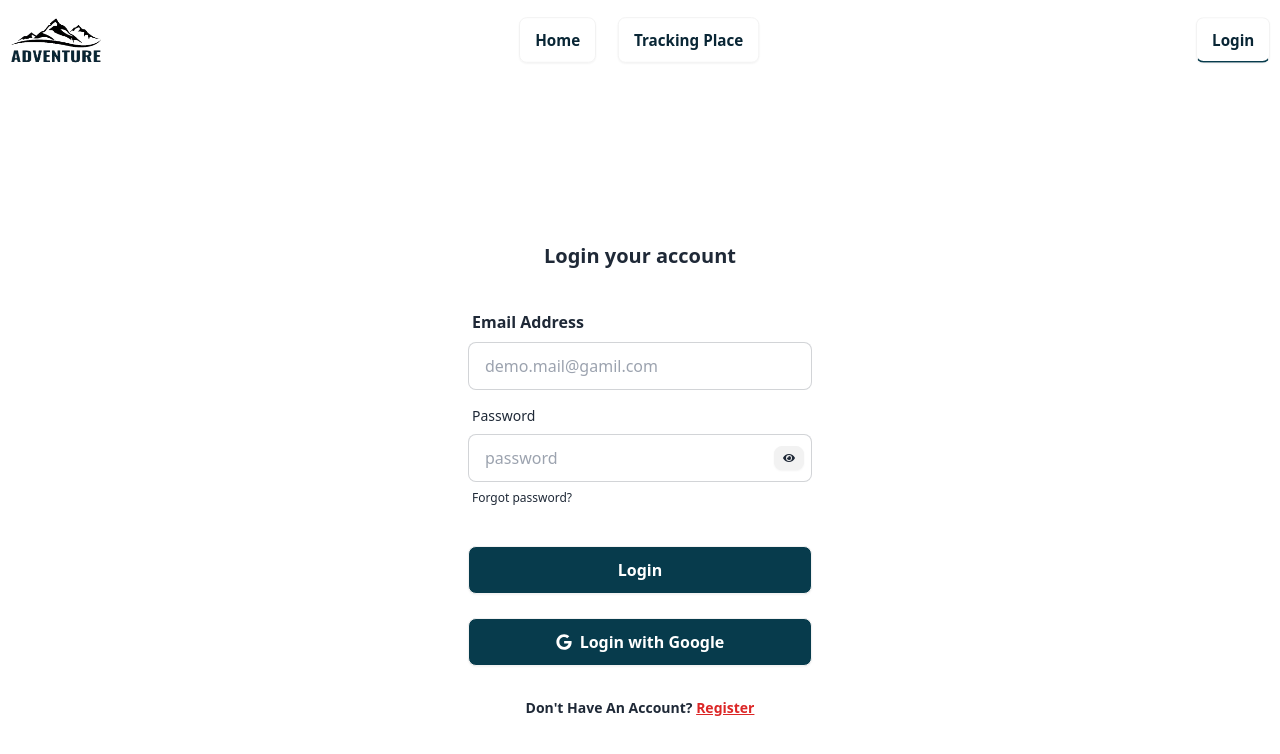
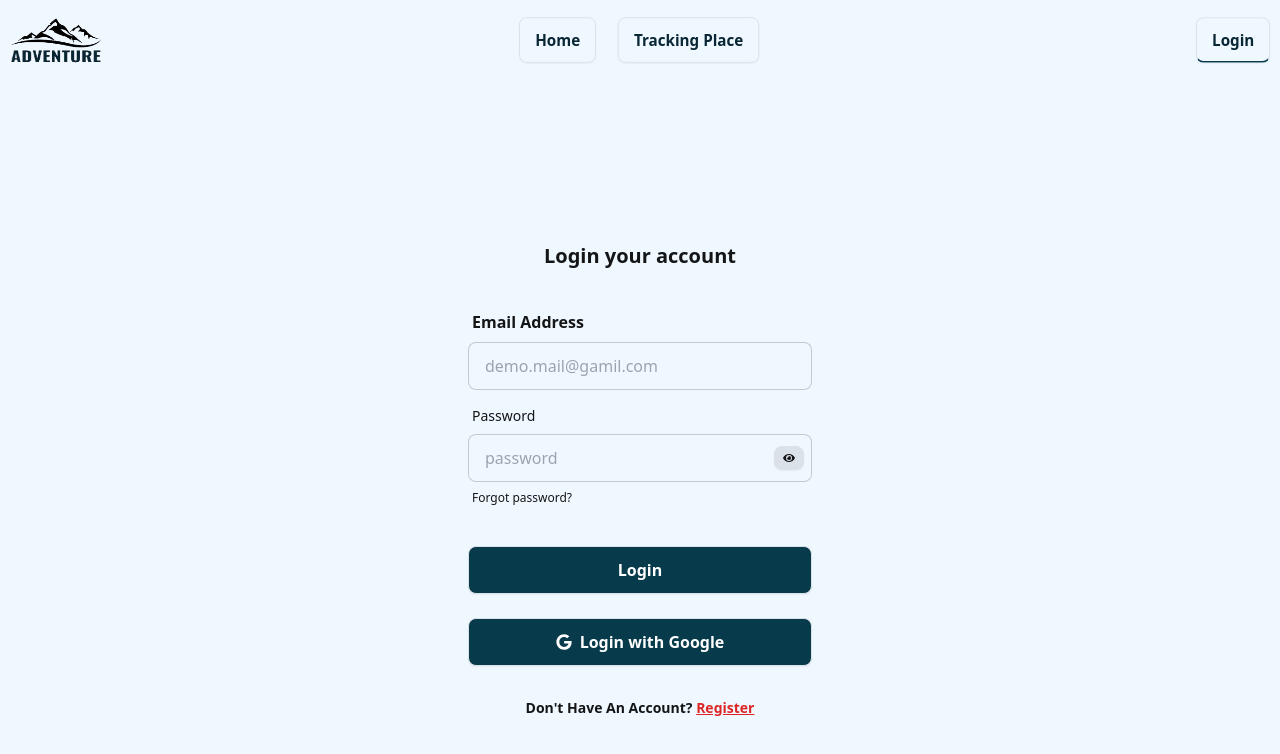
Before and after one commit to Shazzad501/adventure-web, a React (Vite) app: page /auth/login in a window 1280 px wide. Shown: the top 754 px of the page. Built offline with nearby package versions, Linux system fonts and the light colour scheme; no server answers.

Commit message:
Winter theme added

```diff
--- a/index.html
+++ b/index.html
@@ -1,5 +1,5 @@
 <!doctype html>
-<html lang="en" data-theme="light">
+<html lang="en" data-theme="winter">
   <head>
     <meta charset="UTF-8" />
     <link rel="shortcut icon" href="./src/assets/logo.png" type="image/x-icon">
--- a/src/pages/UpdateProfile.jsx
+++ b/src/pages/UpdateProfile.jsx
@@ -38,7 +38,7 @@ const UpdateProfile = () => {
   }, [])
   return (
     <div className="flex items-center justify-center min-h-screen overflow-hidden">
-      <div data-aos="fade-left" className="card border-2 bg-base-100 w-full max-w-md py-12 px-5 shrink-0 rounded-md">
+      <div data-aos="fade-left" className="card bg-white border-2 w-full max-w-md py-12 px-5 shrink-0 rounded-md">
         <h2 className="font-bold text-xl text-center ">Update your Profile</h2>
         <form onSubmit={handleUpdateProfile} className="card-body">
           {/* Name filed */}
--- a/tailwind.config.js
+++ b/tailwind.config.js
@@ -10,4 +10,21 @@ export default {
   plugins: [
     require('daisyui'),
   ],
+  daisyui: {
+    themes: [
+      {
+        winter: {
+          primary: "#A0D8EF",
+          secondary: "#BCC6CC",
+          accent: "#F0F8FF",
+          neutral: "#4B5563", // Cool dark gray
+          "base-100": "#F0F8FF", // Snow white
+          info: "#93C5FD",
+          success: "#34D399",
+          warning: "#FBBF24",
+          error: "#F87171",
+        },
+      },
+    ],
+  },
 }
```
